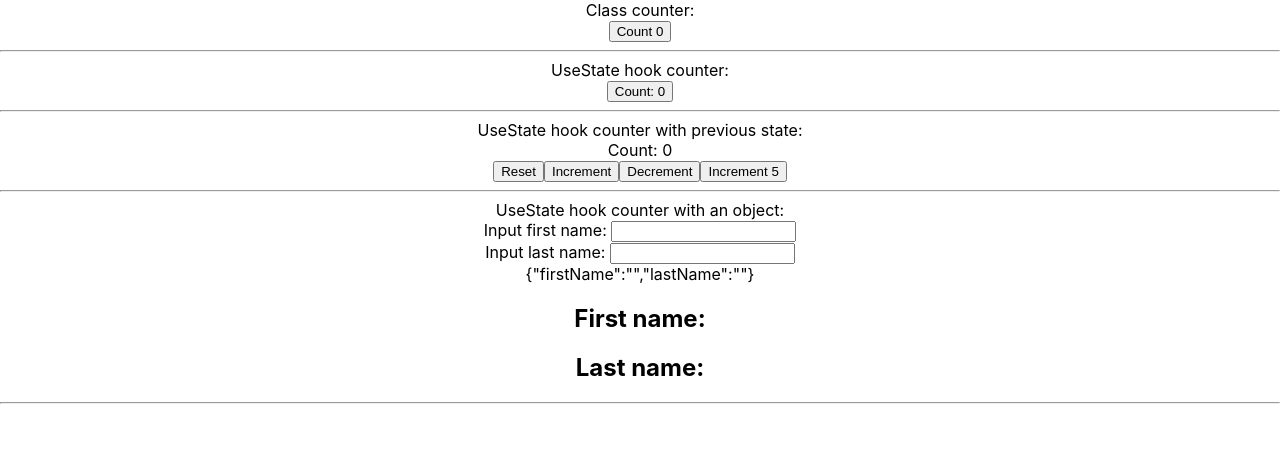
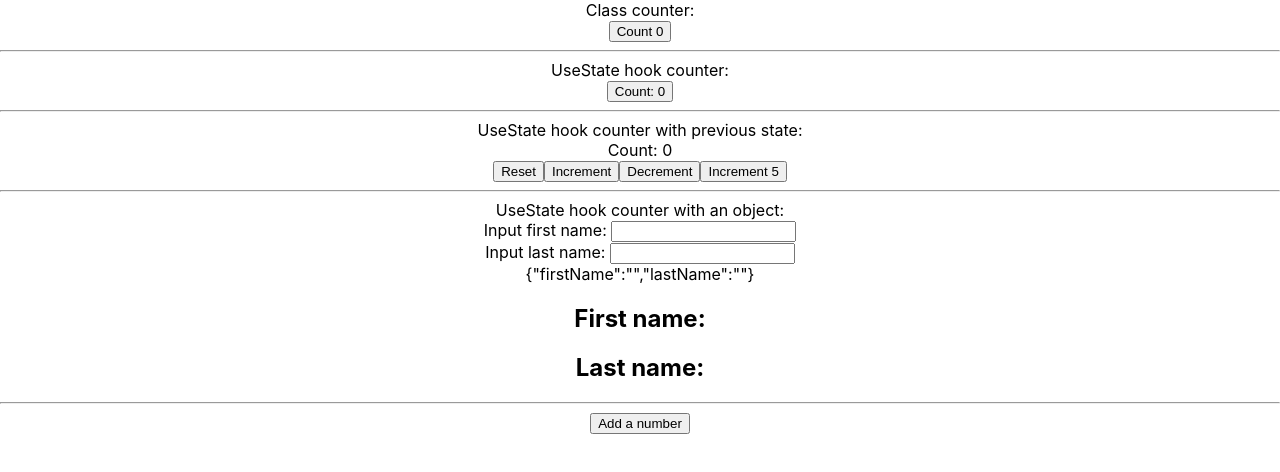
Before and after one commit to apm30/hooks, a React (Create React App) app: page / in a window 1280 px wide. Shown: the top 472 px of the page. Built offline with nearby package versions, Linux system fonts and the light colour scheme.

Commit message:
HookCounterFour added

```diff
--- a/src/App.js
+++ b/src/App.js
@@ -4,6 +4,7 @@
 import HookCounter from './components/HookCounter';
 import HookCounterTwo from './components/HookCounterTwo';
 import HookCounterThree from './components/HookCounterThree';
+import HookCounterFour from './components/HookCounterFour';
 
 function App() {
 	return (
@@ -22,6 +23,8 @@
 
 			<HookCounterThree />
 			<hr />
+
+			<HookCounterFour />
 		</div>
 	);
 }
--- /dev/null
+++ b/src/components/HookCounterFour.jsx
@@ -0,0 +1,23 @@
+import React, { useState } from 'react';
+
+function HookCounterFour() {
+	const [items, setItems] = useState([]);
+	const addItem = () => {
+		setItems([
+			...items,
+			{ id: items.length, value: Math.floor(Math.random() * 10 + 1) }
+		]);
+	};
+	return (
+		<div>
+			<button onClick={addItem}>Add a number</button>
+			<ul>
+				{items.map(item => (
+					<li key={item.id}>{item.value}</li>
+				))}
+			</ul>
+		</div>
+	);
+}
+
+export default HookCounterFour;
```
